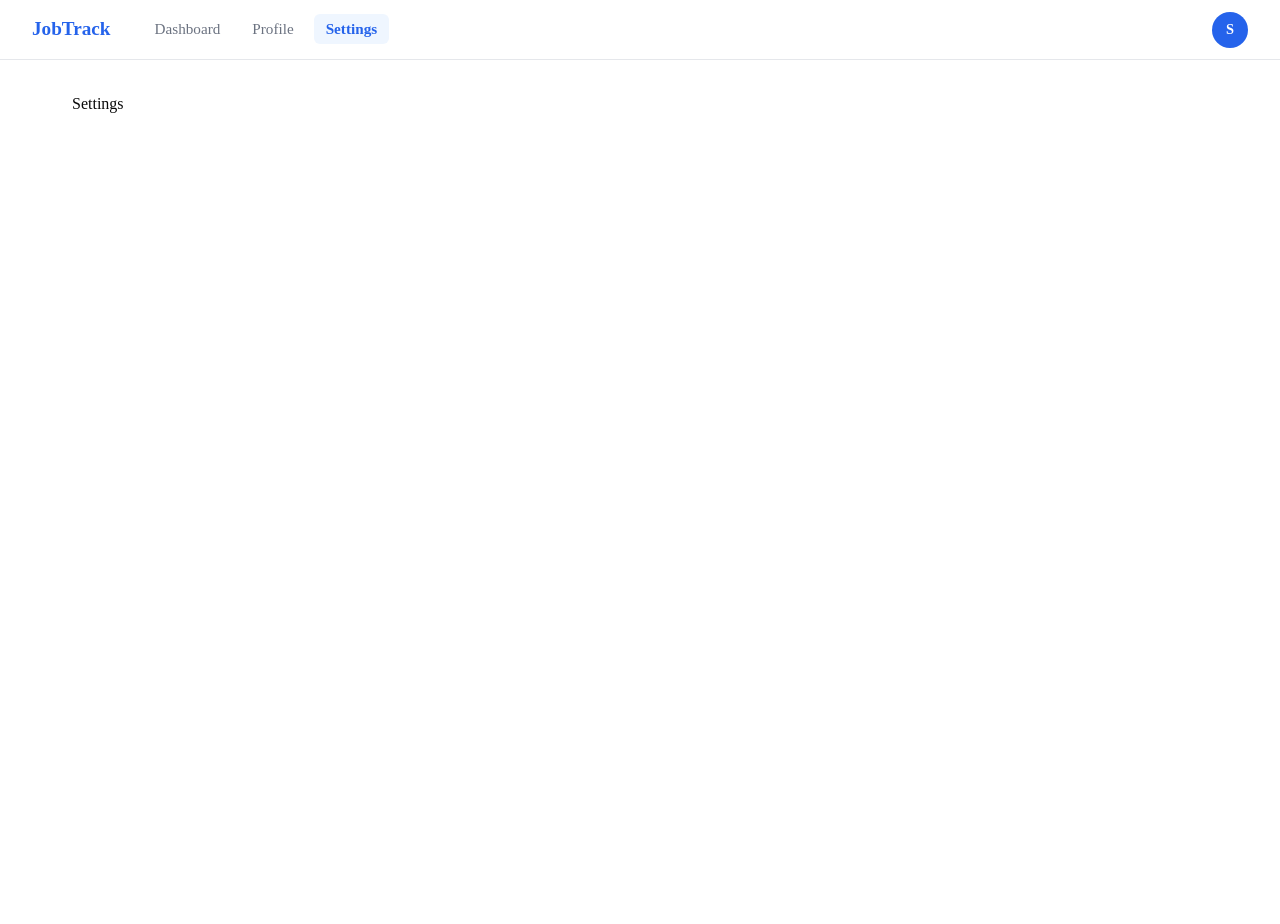
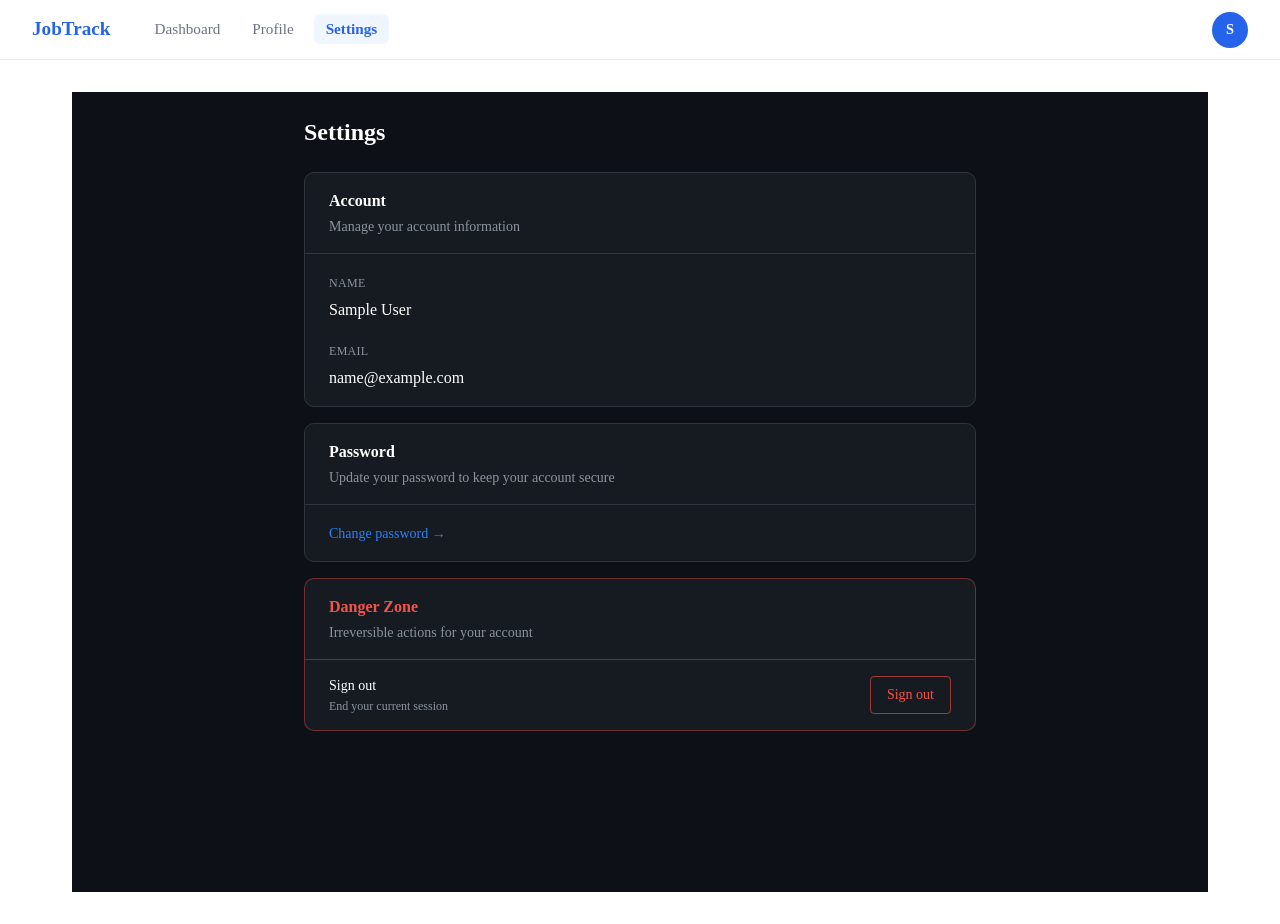
Before and after one commit to oms2304/ATS, a Next.js app in the folder frontend/: page /settings in a window 1280 px wide. Before the commit the page ends 800 px from the top, so only its background shows below. Built offline with nearby package versions, Linux system fonts and the light colour scheme; sample sign-in values are in the browser's storage.

Commit message:
S1-017: Implement settings page baseline

```diff
--- a/frontend/app/(dashboard)/settings/page.tsx
+++ b/frontend/app/(dashboard)/settings/page.tsx
@@ -1,7 +1,88 @@
+'use client'
+
+import { useState } from 'react'
+import { useAuth } from '@/context/AuthContext'
+
 export default function SettingsPage() {
+  const { user, logout } = useAuth()
+  const [showConfirm, setShowConfirm] = useState(false)
+
   return (
-    <div>
-      <h1>Settings</h1>
+    <div className="min-h-screen bg-[#0d1117] p-6 text-[#e6edf3]">
+      <div className="max-w-2xl mx-auto">
+
+        <h1 className="text-2xl font-semibold text-white mb-6">Settings</h1>
+
+        {/* Account Section */}
+        <div className="bg-[#161b22] border border-[#30363d] rounded-lg mb-4">
+          <div className="px-6 py-4 border-b border-[#30363d]">
+            <h2 className="text-base font-semibold text-white">Account</h2>
+            <p className="text-sm text-[#8b949e] mt-1">Manage your account information</p>
+          </div>
+          <div className="px-6 py-4 flex flex-col gap-4">
+            <div>
+              <label className="text-xs text-[#8b949e] uppercase tracking-wide">Name</label>
+              <p className="text-white mt-1">{user?.name ?? '—'}</p>
+            </div>
+            <div>
+              <label className="text-xs text-[#8b949e] uppercase tracking-wide">Email</label>
+              <p className="text-white mt-1">{user?.email ?? '—'}</p>
+            </div>
+          </div>
+        </div>
+
+        {/* Password Section */}
+        <div className="bg-[#161b22] border border-[#30363d] rounded-lg mb-4">
+          <div className="px-6 py-4 border-b border-[#30363d]">
+            <h2 className="text-base font-semibold text-white">Password</h2>
+            <p className="text-sm text-[#8b949e] mt-1">Update your password to keep your account secure</p>
+          </div>
+          <div className="px-6 py-4">
+            <a href="/reset-password" className="text-sm text-[#2f81f4] hover:underline">
+              Change password →
+            </a>
+          </div>
+        </div>
+
+        {/* Danger Zone */}
+        <div className="bg-[#161b22] border border-[#f85149]/40 rounded-lg">
+          <div className="px-6 py-4 border-b border-[#f85149]/40">
+            <h2 className="text-base font-semibold text-[#f85149]">Danger Zone</h2>
+            <p className="text-sm text-[#8b949e] mt-1">Irreversible actions for your account</p>
+          </div>
+          <div className="px-6 py-4 flex items-center justify-between">
+            <div>
+              <p className="text-sm text-white font-medium">Sign out</p>
+              <p className="text-xs text-[#8b949e] mt-0.5">End your current session</p>
+            </div>
+            {showConfirm ? (
+              <div className="flex items-center gap-2">
+                <p className="text-xs text-[#8b949e]">Are you sure?</p>
+                <button
+                  onClick={logout}
+                  className="text-sm px-4 py-2 bg-[#f85149] text-white rounded hover:bg-red-600 transition-colors"
+                >
+                  Confirm
+                </button>
+                <button
+                  onClick={() => setShowConfirm(false)}
+                  className="text-sm px-4 py-2 border border-[#30363d] text-[#8b949e] rounded hover:text-white transition-colors"
+                >
+                  Cancel
+                </button>
+              </div>
+            ) : (
+              <button
+                onClick={() => setShowConfirm(true)}
+                className="text-sm px-4 py-2 border border-[#f85149]/60 text-[#f85149] rounded hover:bg-[#f85149]/10 transition-colors"
+              >
+                Sign out
+              </button>
+            )}
+          </div>
+        </div>
+
+      </div>
     </div>
-  );
+  )
 }
```
Also changed, not shown: 1 other file (tests, documents, lock files or other folders).
